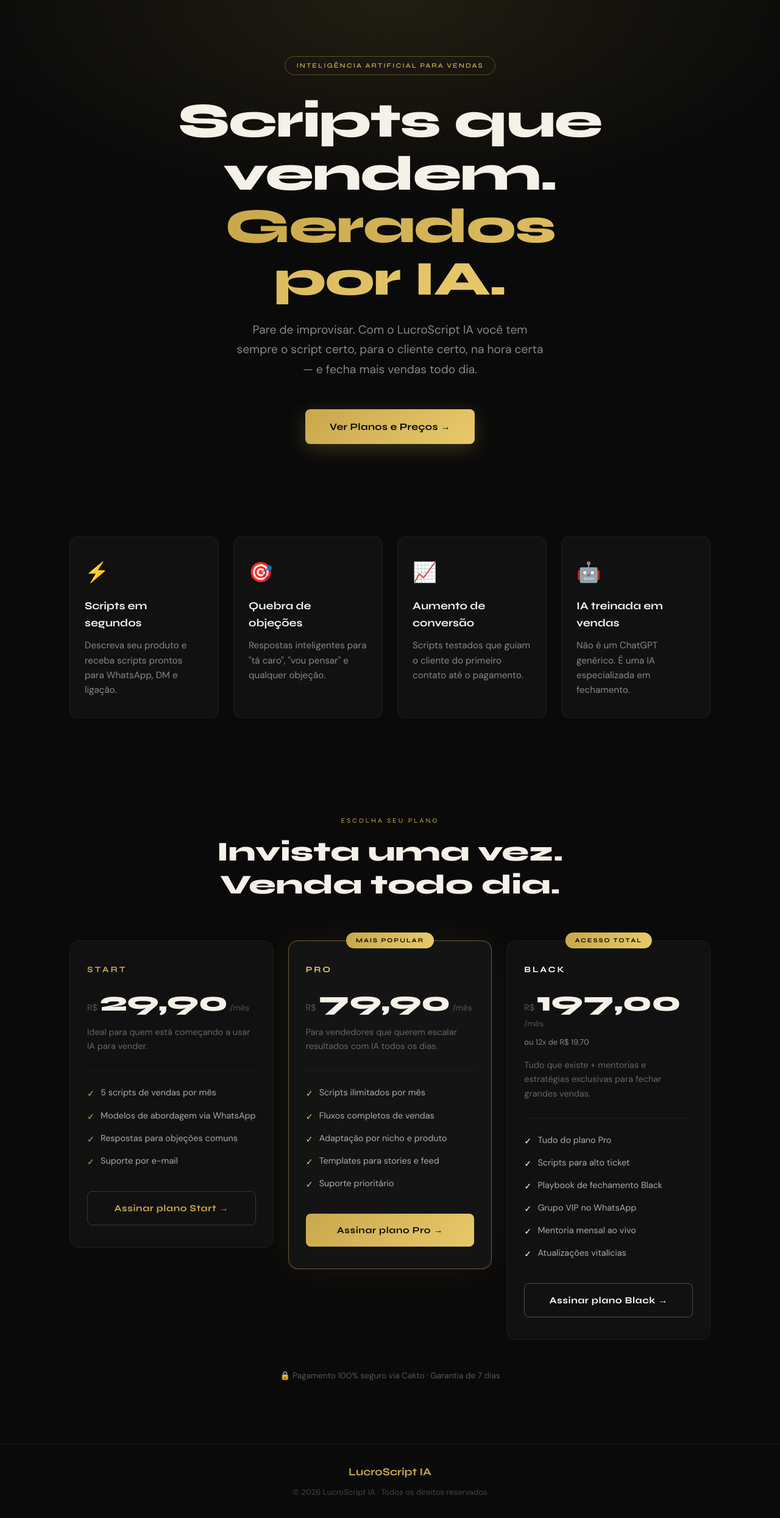
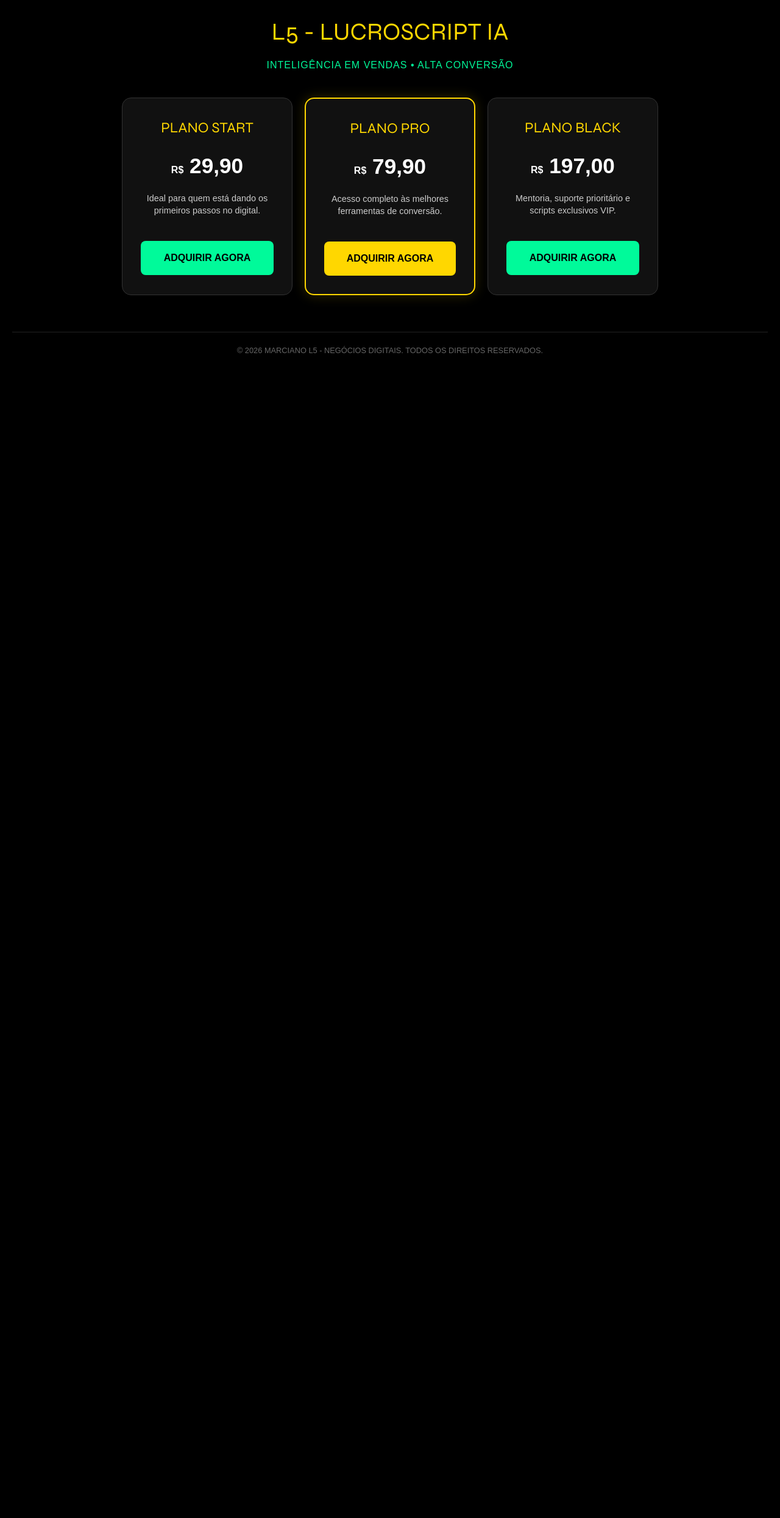
Before and after one commit to brunoh26/lucroscript-IA, a React (Vite) app: page / in a window 1280 px wide. Shown: the whole page at 61% size. After the commit the page ends 800 px from the top, so only its background shows below. Built offline with nearby package versions, Linux system fonts and the light colour scheme.

Commit message:
Refactor App component and update pricing plans

```diff
--- a/src/App.jsx
+++ b/src/App.jsx
@@ -1,363 +1,67 @@
-import React, { useState, useEffect } from 'react'
+import React from 'react';
 
-const PLANOS = [
+export default function App() {
+  const planos = [
     {
-    id: 'start',
       nome: 'Start',
       preco: '29,90',
-    parcelas: null,
-    badge: null,
-    cor: '#C9A84C',
-    descricao: 'Ideal para quem está começando a usar IA para vender.',
-    checkoutUrl: 'COLE_AQUI_O_LINK_CAKTO_PLANO_START',
-    recursos: [
-      '5 scripts de vendas por mês',
-      'Modelos de abordagem via WhatsApp',
-      'Respostas para objeções comuns',
-      'Suporte por e-mail',
-    ],
+      desc: 'Ideal para quem está dando os primeiros passos no digital.',
+      link: 'https://pay.cakto.com.br/ty8w2u2'
     },
     {
-    id: 'pro',
       nome: 'Pro',
       preco: '79,90',
-    parcelas: null,
-    badge: 'MAIS POPULAR',
-    cor: '#E8C96A',
-    descricao: 'Para vendedores que querem escalar resultados com IA todos os dias.',
-    checkoutUrl: 'COLE_AQUI_O_LINK_CAKTO_PLANO_PRO',
-    recursos: [
-      'Scripts ilimitados por mês',
-      'Fluxos completos de vendas',
-      'Adaptação por nicho e produto',
-      'Templates para stories e feed',
-      'Suporte prioritário',
-    ],
+      desc: 'Acesso completo às melhores ferramentas de conversão.',
+      destaque: true,
+      link: 'https://pay.cakto.com.br/bua2g4g'
     },
     {
-    id: 'black',
       nome: 'Black',
       preco: '197,00',
-    parcelas: '12x de R$ 19,70',
-    badge: 'ACESSO TOTAL',
-    cor: '#FFFFFF',
-    descricao: 'Tudo que existe + mentorias e estratégias exclusivas para fechar grandes vendas.',
-    checkoutUrl: 'COLE_AQUI_O_LINK_CAKTO_PLANO_BLACK',
-    recursos: [
-      'Tudo do plano Pro',
-      'Scripts para alto ticket',
-      'Playbook de fechamento Black',
-      'Grupo VIP no WhatsApp',
-      'Mentoria mensal ao vivo',
-      'Atualizações vitalícias',
-    ],
-  },
-]
-
-export default function App() {
-  const [visivel, setVisivel] = useState(false)
-  useEffect(() => {
-    const t = setTimeout(() => setVisivel(true), 100)
-    return () => clearTimeout(t)
-  }, [])
+      desc: 'Mentoria, suporte prioritário e scripts exclusivos VIP.',
+      link: 'https://pay.cakto.com.br/3cc2ayg_849244'
+    }
+  ];
 
   return (
-    <div style={{ minHeight: '100vh', background: '#0A0A0A' }}>
-      <Hero visivel={visivel} />
-      <Beneficios />
-      <Precos />
-      <Footer />
-    </div>
-  )
-}
+    <div style={{ backgroundColor: '#000', minHeight: '100vh', padding: '20px', textAlign: 'center', fontFamily: 'sans-serif', color: '#fff' }}>
+      <h1 style={{ color: '#FFD700', fontSize: '2.5rem', marginBottom: '10px' }}>L5 - LUCROSCRIPT IA</h1>
+      <p style={{ color: '#00FA9A', marginBottom: '40px', letterSpacing: '1px' }}>INTELIGÊNCIA EM VENDAS • ALTA CONVERSÃO</p>
 
-function Hero({ visivel }) {
-  return (
-    <section style={{
-      minHeight: '100vh',
-      display: 'flex',
-      flexDirection: 'column',
-      alignItems: 'center',
-      justifyContent: 'center',
-      textAlign: 'center',
-      padding: '80px 24px 60px',
-      position: 'relative',
-      overflow: 'hidden',
+      <div style={{ display: 'flex', flexWrap: 'wrap', justifyContent: 'center', gap: '20px' }}>
+        {planos.map((plano) => (
+          <div key={plano.nome} style={{
+            border: plano.destaque ? '2px solid #FFD700' : '1px solid #333',
+            padding: '30px', borderRadius: '15px', width: '280px', background: '#111',
+            boxShadow: plano.destaque ? '0 0 20px rgba(255, 215, 0, 0.2)' : 'none',
+            transition: 'transform 0.3s'
           }}>
-      <div style={{
-        position: 'absolute', inset: 0,
-        background: 'radial-gradient(ellipse 80% 60% at 50% 0%, rgba(201,168,76,0.12) 0%, transparent 70%)',
-        pointerEvents: 'none',
-      }} />
-      <div style={{
-        opacity: visivel ? 1 : 0,
-        transform: visivel ? 'translateY(0)' : 'translateY(30px)',
-        transition: 'all 0.8s cubic-bezier(.16,1,.3,1)',
+            <h2 style={{ color: '#FFD700', fontSize: '1.5rem' }}>PLANO {plano.nome.toUpperCase()}</h2>
+            <p style={{ fontSize: '2.2rem', fontWeight: 'bold', margin: '15px 0' }}>
+              <span style={{ fontSize: '1rem' }}>R$</span> {plano.preco}
+            </p>
+            <p style={{ fontSize: '0.9rem', color: '#ccc', minHeight: '60px', lineHeight: '1.4' }}>{plano.desc}</p>
+
+            <a href={plano.link} target="_blank" rel="noopener noreferrer" style={{ textDecoration: 'none' }}>
+              <button style={{
+                backgroundColor: plano.destaque ? '#FFD700' : '#00FA9A',
+                color: '#000', border: 'none', width: '100%',
+                padding: '15px', borderRadius: '8px', marginTop: '20px',
+                fontWeight: 'bold', cursor: 'pointer', fontSize: '1rem',
+                textTransform: 'uppercase'
               }}>
-        <div style={{
-          display: 'inline-block',
-          border: '1px solid rgba(201,168,76,0.4)',
-          borderRadius: '100px',
-          padding: '6px 18px',
-          fontSize: '11px',
-          letterSpacing: '2px',
-          textTransform: 'uppercase',
-          color: '#C9A84C',
-          marginBottom: '32px',
-          fontFamily: 'Syne, sans-serif',
-          fontWeight: 600,
-        }}>
-          Inteligência Artificial para Vendas
-        </div>
-        <h1 style={{
-          fontFamily: 'Syne, sans-serif',
-          fontSize: 'clamp(2.4rem, 7vw, 5rem)',
-          fontWeight: 800,
-          lineHeight: 1.08,
-          letterSpacing: '-0.02em',
-          color: '#F5F0E8',
-          maxWidth: '760px',
-          marginBottom: '24px',
-        }}>
-          Scripts que vendem.<br />
-          <span style={{
-            background: 'linear-gradient(90deg, #C9A84C, #E8C96A)',
-            WebkitBackgroundClip: 'text',
-            WebkitTextFillColor: 'transparent',
-          }}>Gerados por IA.</span>
-        </h1>
-        <p style={{
-          fontSize: 'clamp(1rem, 2.5vw, 1.2rem)',
-          color: '#888880',
-          maxWidth: '520px',
-          margin: '0 auto 48px',
-          lineHeight: 1.7,
-        }}>
-          Pare de improvisar. Com o LucroScript IA você tem sempre o script certo,
-          para o cliente certo, na hora certa — e fecha mais vendas todo dia.
-        </p>
-        <a href="#precos" style={{
-          display: 'inline-block',
-          background: 'linear-gradient(135deg, #C9A84C, #E8C96A)',
-          color: '#0A0A0A',
-          fontFamily: 'Syne, sans-serif',
-          fontWeight: 700,
-          fontSize: '1rem',
-          padding: '16px 40px',
-          borderRadius: '8px',
-          textDecoration: 'none',
-          letterSpacing: '0.02em',
-          boxShadow: '0 8px 32px rgba(201,168,76,0.25)',
-        }}>
-          Ver Planos e Preços →
+                ADQUIRIR AGORA
+              </button>
             </a>
-      </div>
-    </section>
-  )
-}
-
-function Beneficios() {
-  const items = [
-    { icone: '⚡', titulo: 'Scripts em segundos', texto: 'Descreva seu produto e receba scripts prontos para WhatsApp, DM e ligação.' },
-    { icone: '🎯', titulo: 'Quebra de objeções', texto: 'Respostas inteligentes para "tá caro", "vou pensar" e qualquer objeção.' },
-    { icone: '📈', titulo: 'Aumento de conversão', texto: 'Scripts testados que guiam o cliente do primeiro contato até o pagamento.' },
-    { icone: '🤖', titulo: 'IA treinada em vendas', texto: 'Não é um ChatGPT genérico. É uma IA especializada em fechamento.' },
-  ]
-  return (
-    <section style={{ padding: '80px 24px', maxWidth: '1100px', margin: '0 auto' }}>
-      <div style={{
-        display: 'grid',
-        gridTemplateColumns: 'repeat(auto-fit, minmax(220px, 1fr))',
-        gap: '24px',
-      }}>
-        {items.map((item) => (
-          <div key={item.titulo} style={{
-            background: '#111111',
-            border: '1px solid #222222',
-            borderRadius: '12px',
-            padding: '32px 24px',
-          }}>
-            <div style={{ fontSize: '2rem', marginBottom: '16px' }}>{item.icone}</div>
-            <h3 style={{
-              fontFamily: 'Syne, sans-serif',
-              fontWeight: 700,
-              fontSize: '1.1rem',
-              color: '#F5F0E8',
-              marginBottom: '10px',
-            }}>{item.titulo}</h3>
-            <p style={{ color: '#888880', fontSize: '0.95rem', lineHeight: 1.6 }}>{item.texto}</p>
           </div>
         ))}
       </div>
-    </section>
-  )
+
+      <div style={{ marginTop: '60px', padding: '20px', borderTop: '1px solid #222' }}>
+        <p style={{ color: '#666', fontSize: '0.8rem' }}>
+          © 2026 MARCIANO L5 - NEGÓCIOS DIGITAIS. TODOS OS DIREITOS RESERVADOS.
+        </p>
+      </div>
+    </div>
+  );
 }
-
-function Precos() {
-  return (
-    <section id="precos" style={{ padding: '80px 24px 100px', maxWidth: '1100px', margin: '0 auto' }}>
-      <div style={{ textAlign: 'center', marginBottom: '64px' }}>
-        <p style={{
-          fontFamily: 'Syne, sans-serif',
-          fontSize: '11px',
-          letterSpacing: '3px',
-          textTransform: 'uppercase',
-          color: '#C9A84C',
-          marginBottom: '16px',
-        }}>Escolha seu plano</p>
-        <h2 style={{
-          fontFamily: 'Syne, sans-serif',
-          fontSize: 'clamp(1.8rem, 4vw, 2.8rem)',
-          fontWeight: 800,
-          color: '#F5F0E8',
-          lineHeight: 1.2,
-        }}>
-          Invista uma vez.<br />Venda todo dia.
-        </h2>
-      </div>
-      <div style={{
-        display: 'grid',
-        gridTemplateColumns: 'repeat(auto-fit, minmax(280px, 1fr))',
-        gap: '24px',
-        alignItems: 'start',
-      }}>
-        {PLANOS.map((plano) => (
-          <CardPlano key={plano.id} plano={plano} />
-        ))}
-      </div>
-      <p style={{
-        textAlign: 'center',
-        color: '#555550',
-        fontSize: '0.85rem',
-        marginTop: '48px',
-      }}>
-        🔒 Pagamento 100% seguro via Cakto · Garantia de 7 dias
-      </p>
-    </section>
-  )
-}
-
-function CardPlano({ plano }) {
-  const isDestaque = plano.id === 'pro'
-  return (
-    <div style={{
-      background: isDestaque ? '#141414' : '#111111',
-      border: `1px solid ${isDestaque ? 'rgba(201,168,76,0.5)' : '#1E1E1E'}`,
-      borderRadius: '16px',
-      padding: '36px 28px',
-      position: 'relative',
-      boxShadow: isDestaque ? '0 0 60px rgba(201,168,76,0.08)' : 'none',
-    }}>
-      {plano.badge && (
-        <div style={{
-          position: 'absolute',
-          top: '-14px',
-          left: '50%',
-          transform: 'translateX(-50%)',
-          background: 'linear-gradient(90deg, #C9A84C, #E8C96A)',
-          color: '#0A0A0A',
-          fontFamily: 'Syne, sans-serif',
-          fontWeight: 700,
-          fontSize: '10px',
-          letterSpacing: '2px',
-          padding: '5px 16px',
-          borderRadius: '100px',
-          whiteSpace: 'nowrap',
-        }}>
-          {plano.badge}
-        </div>
-      )}
-      <p style={{
-        fontFamily: 'Syne, sans-serif',
-        fontWeight: 700,
-        fontSize: '0.85rem',
-        letterSpacing: '3px',
-        textTransform: 'uppercase',
-        color: plano.cor,
-        marginBottom: '20px',
-      }}>{plano.nome}</p>
-      <div style={{ marginBottom: '8px' }}>
-        <span style={{ color: '#555550', fontSize: '0.9rem' }}>R$ </span>
-        <span style={{
-          fontFamily: 'Syne, sans-serif',
-          fontWeight: 800,
-          fontSize: 'clamp(2.2rem, 5vw, 2.8rem)',
-          color: '#F5F0E8',
-          lineHeight: 1,
-        }}>{plano.preco}</span>
-        <span style={{ color: '#555550', fontSize: '0.85rem' }}> /mês</span>
-      </div>
-      {plano.parcelas && (
-        <p style={{ color: '#888880', fontSize: '0.8rem', marginBottom: '8px' }}>
-          ou {plano.parcelas}
-        </p>
-      )}
-      <p style={{
-        color: '#666660',
-        fontSize: '0.9rem',
-        lineHeight: 1.6,
-        marginTop: '16px',
-        marginBottom: '28px',
-      }}>{plano.descricao}</p>
-      <div style={{ borderTop: '1px solid #1E1E1E', marginBottom: '24px' }} />
-      <ul style={{ listStyle: 'none', marginBottom: '36px' }}>
-        {plano.recursos.map((r) => (
-          <li key={r} style={{
-            display: 'flex',
-            alignItems: 'flex-start',
-            gap: '10px',
-            color: '#AAAAAA',
-            fontSize: '0.9rem',
-            marginBottom: '12px',
-          }}>
-            <span style={{ color: plano.cor, marginTop: '2px', flexShrink: 0 }}>✓</span>
-            {r}
-          </li>
-        ))}
-      </ul>
-      <a
-        href={plano.checkoutUrl}
-        target="_blank"
-        rel="noopener noreferrer"
-        style={{
-          display: 'block',
-          width: '100%',
-          textAlign: 'center',
-          padding: '15px',
-          borderRadius: '8px',
-          fontFamily: 'Syne, sans-serif',
-          fontWeight: 700,
-          fontSize: '0.95rem',
-          letterSpacing: '0.04em',
-          textDecoration: 'none',
-          background: isDestaque ? 'linear-gradient(135deg, #C9A84C, #E8C96A)' : 'transparent',
-          color: isDestaque ? '#0A0A0A' : plano.cor,
-          border: isDestaque ? 'none' : `1px solid ${plano.cor}40`,
-        }}
-      >
-        Assinar plano {plano.nome} →
-      </a>
-    </div>
-  )
-}
-
-function Footer() {
-  return (
-    <footer style={{
-      borderTop: '1px solid #1A1A1A',
-      padding: '32px 24px',
-      textAlign: 'center',
-    }}>
-      <p style={{
-        fontFamily: 'Syne, sans-serif',
-        fontWeight: 700,
-        fontSize: '1.1rem',
-        color: '#C9A84C',
-        marginBottom: '8px',
-      }}>LucroScript IA</p>
-      <p style={{ color: '#444440', fontSize: '0.82rem' }}>
-        © {new Date().getFullYear()} LucroScript IA · Todos os direitos reservados
-      </p>
-    </footer>
-  )
-      }
```
Lines whose indentation alone changed are shown as unchanged.
